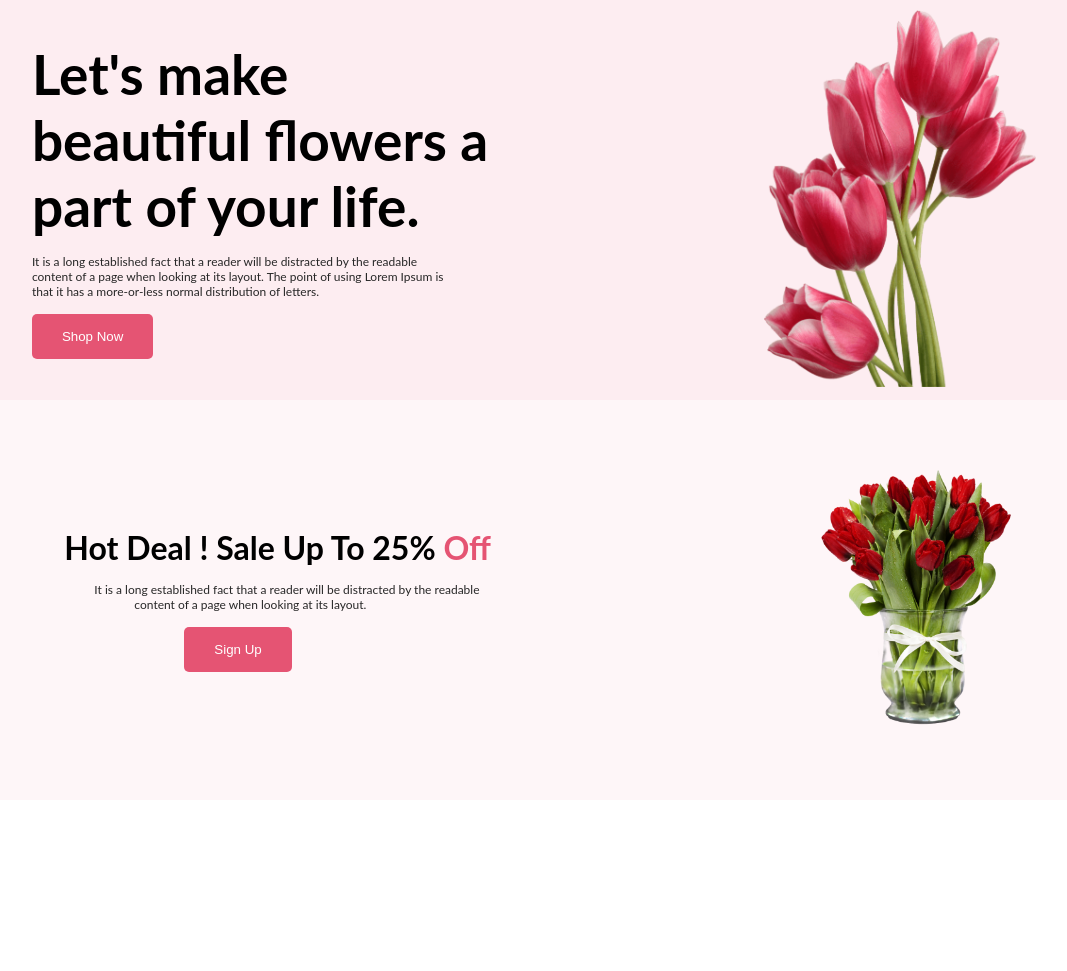
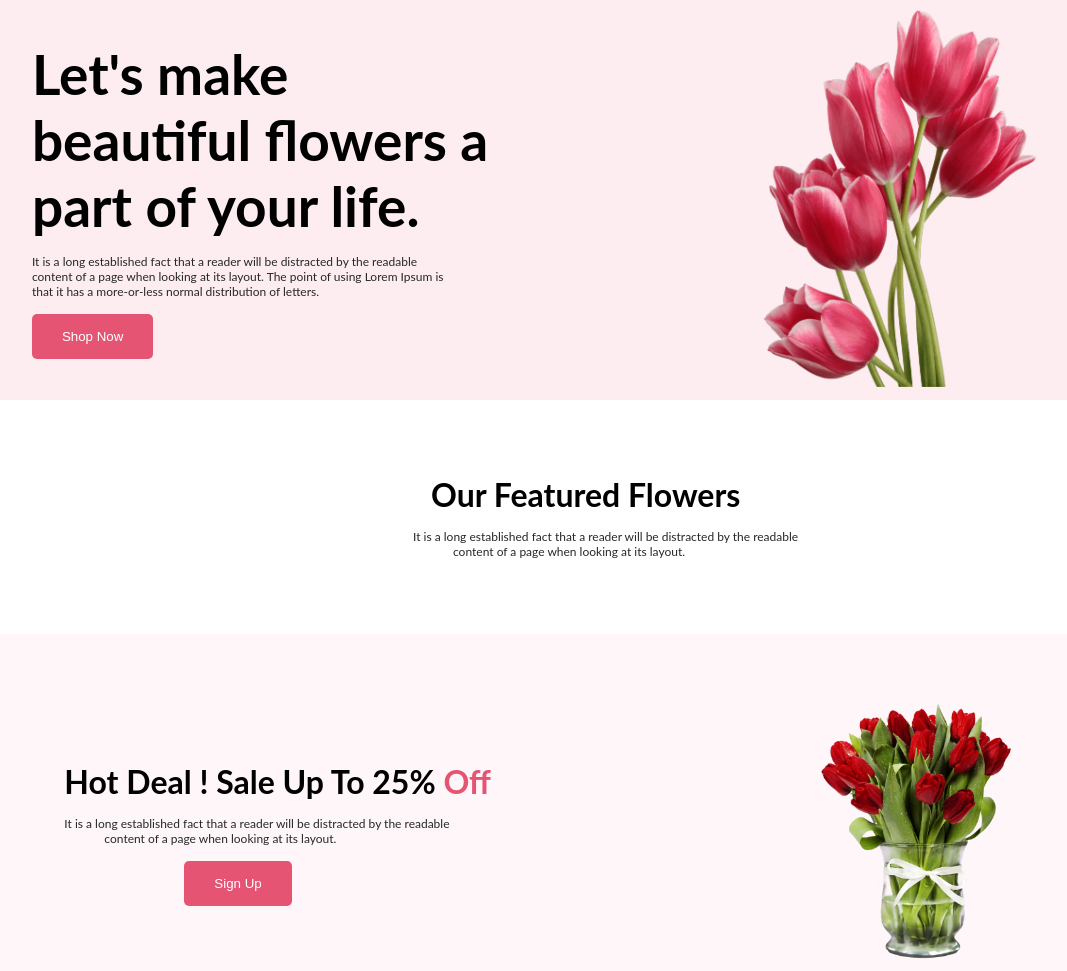
Before and after one commit to AliHaider1984/first-assign-git-repo, a plain HTML site: page index.html in a window 1280 px wide. Shown: the whole page, without its empty margins (99-1166 px from the left). Before the commit the page ends 800 px from the top, so only its background shows below. Drawn offline with Linux system fonts and the light colour scheme.

Commit message:
done featured text section

```diff
--- a/index.html
+++ b/index.html
@@ -21,10 +21,17 @@
 <div class="banner_right">
     <img class="banner_pic" src="images/banner.png" alt="" srcset="">
 </div>
-
 </div>
 
 
+<!-- This is featured section -->
+<div class="featured">
+<h3>Our Featured Flowers</h3>
+<p class="hotdeal">It is a long established fact that a reader will be distracted by the readable
+    <br><span class="text">content of a page when looking at its layout.</span>
+</div>
+
+<!-- This is Hot deal section -->
 <div class="deal">
     <div class="banner_left">
         <h2>Hot Deal ! Sale Up To 25% <span class="off">Off</span></h2>
--- a/style.css
+++ b/style.css
@@ -25,6 +25,14 @@ h2 {
     font-family:'Lato';
     font-size: 32px;
 
+}
+
+h3 {
+    font-weight: bolder;
+    margin-bottom: 15px;
+    font-family:'Lato';
+    font-size: 32px;
+    padding-left: 18px;
 }
 p{
     color:#272727;
@@ -76,8 +84,15 @@ p{
 
 .text{
     padding-left: 40px;
+
 }
 
 .hotdeal{
-    padding-left: 30px;
+    padding-left: 0px;
 }
+
+ .featured{
+    margin-top: 75px;
+    margin-bottom: 75px;
+    margin-left:40%;
+}
```
